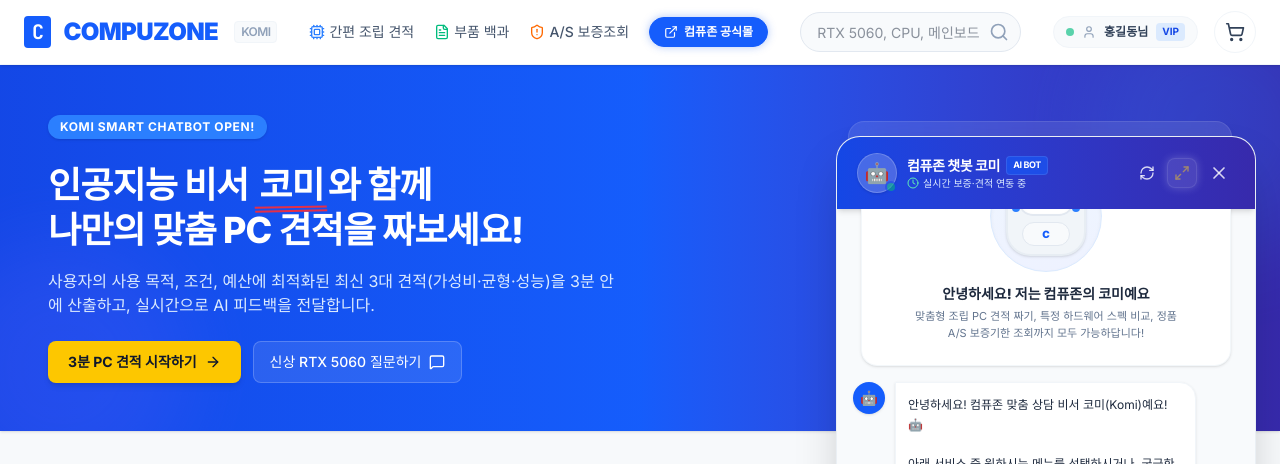
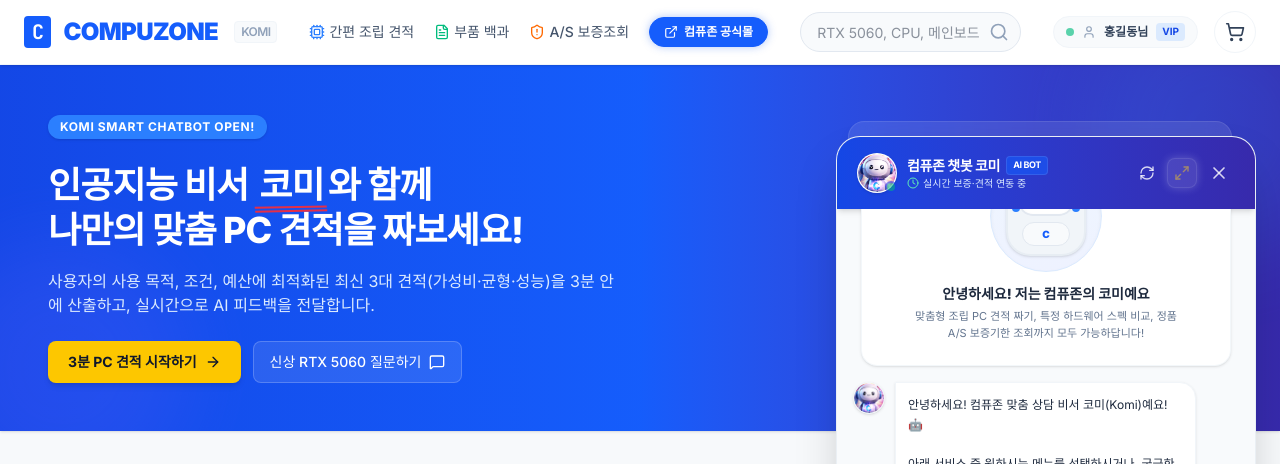
Before and after one commit to Elysia0215/compuzone, a React (Vite) app: page / in a window 1280 px wide. Both pictures are taken after a click on the button "A/S 보증조회". Shown: the top 464 px of the page. Built offline with nearby package versions, Linux system fonts and the light colour scheme.

Commit message:
feat: replace generic robot emojis with official Komi avatar image in chatbot header, bubbles, and trigger button

```diff
--- a/src/App.tsx
+++ b/src/App.tsx
@@ -311,10 +311,14 @@
         {/* Core Chatbot widget icon */}
         <button
           onClick={() => setIsChatOpen((p) => !p)}
-className="h-14 w-14 rounded-full bg-gradient-to-r from-blue-600 to-indigo-700 hover:from-blue-700 hover:to-indigo-800 text-white shadow-xl flex items-center justify-center text-2xl relative cursor-pointer transition-transform duration-150 hover:scale-105 border border-blue-500/20"
+          className="h-14 w-14 rounded-full bg-white shadow-xl flex items-center justify-center relative cursor-pointer transition-transform duration-150 hover:scale-105 border border-blue-500/20 overflow-hidden"
           id="chatbot-launcher-btn"
         >
-          <span>🤖</span>
+          <img
+            src="/komi-avatar.png"
+            alt="Komi Avatar"
+            className="w-full h-full object-cover"
+          />
           {/* Persistent Red Alert dot for A/S expiration */}
           {isHighAlertActive && (
             <span className="absolute top-0 right-0 flex h-3.5 w-3.5" id="high-alert-persistent-badge">
--- a/src/components/ChatbotKomi.tsx
+++ b/src/components/ChatbotKomi.tsx
@@ -1215,8 +1215,12 @@
           <div className="bg-gradient-to-r from-blue-700 to-indigo-800 text-white px-5 py-4 flex items-center justify-between shadow-md" id="chat-header">
             <div className="flex items-center gap-2.5">
               <div className="relative">
-                <div className="w-10 h-10 rounded-full bg-white/20 flex items-center justify-center border border-white/20 shadow">
-                  <span className="text-xl">🤖</span>
+                <div className="w-10 h-10 rounded-full bg-white flex items-center justify-center border border-white/20 shadow overflow-hidden">
+                  <img
+                    src="/komi-avatar.png"
+                    alt="Komi Avatar"
+                    className="w-full h-full object-cover"
+                  />
                 </div>
                 <span className="absolute bottom-0 right-0 w-3 h-3 bg-emerald-500 rounded-full border-2 border-blue-700 animate-pulse"></span>
               </div>
@@ -1310,8 +1314,12 @@
               <div key={msg.id} className={`flex gap-2.5 ${msg.sender === "user" ? "justify-end" : "justify-start"}`}>
                 {/* Robot Icon for Bot */}
                 {msg.sender === "bot" && (
-                  <div className="w-8 h-8 rounded-full bg-blue-600 text-white flex-shrink-0 flex items-center justify-center text-sm shadow">
-                    🤖
+                  <div className="w-8 h-8 rounded-full bg-white flex-shrink-0 flex items-center justify-center shadow overflow-hidden border border-slate-100">
+                    <img
+                      src="/komi-avatar.png"
+                      alt="Komi Avatar"
+                      className="w-full h-full object-cover"
+                    />
                   </div>
                 )}
 
```
Also changed, not shown: public/komi-avatar.png (added), 5 other files (tests, documents, lock files or other folders).
